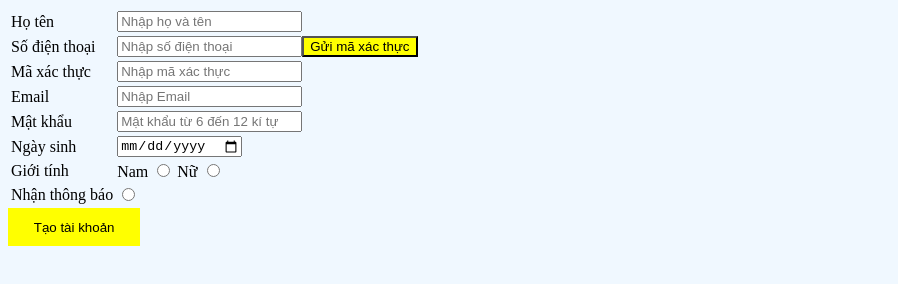
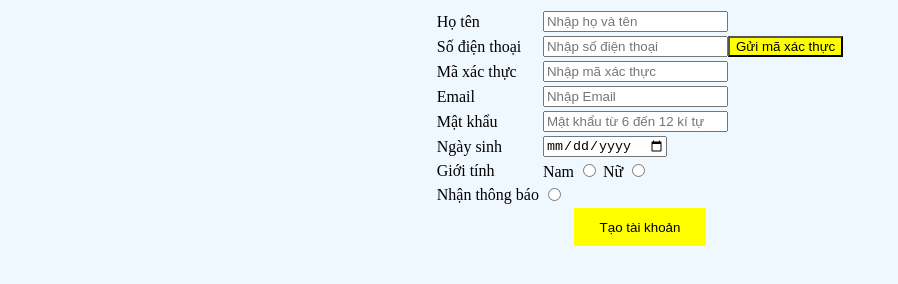
Before and after one commit to giabao-24/formdangky, a plain HTML site: page index.html in a window 1280 px wide. Shown: the whole page, without its empty margins (0-898 px from the left). Drawn offline with Linux system fonts and the light colour scheme.

Commit message:
Add files via upload

```diff
--- a/index.html
+++ b/index.html
@@ -24,7 +24,7 @@
     }
   </style>
 </head>
-<body>
+<body><center>
   <form action="/sumbit" method="post" >
     <table>
       <tr>
@@ -66,6 +66,6 @@
       <tr><td>
     <button type="/sumbit" style="height: 1cm;width: 3.5cm;color: black;border: 1cm;">Tạo tài khoản</button>
   </td></tr>
-  </form>
+  </form></center>
 </body>
 </html>
```
